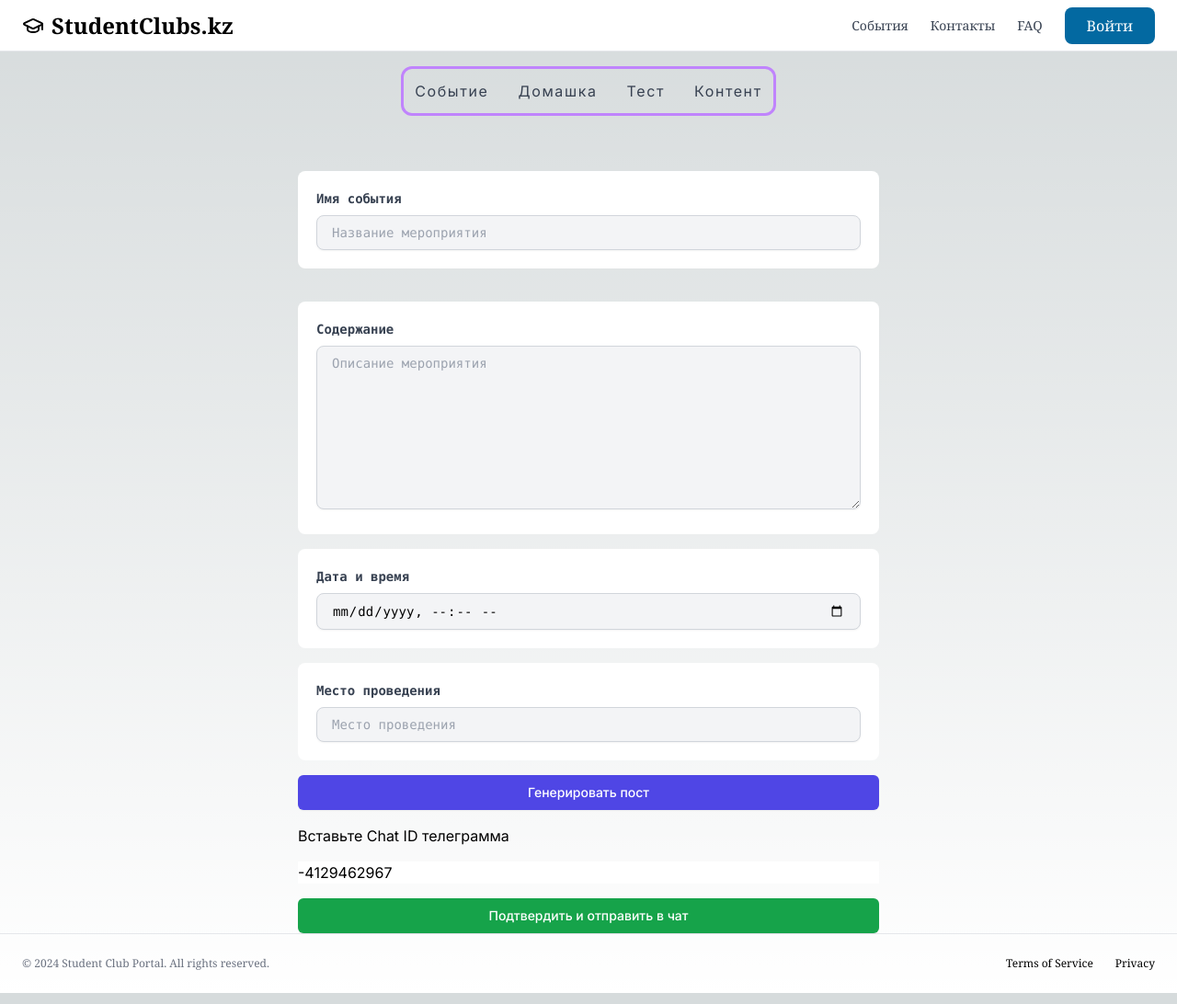
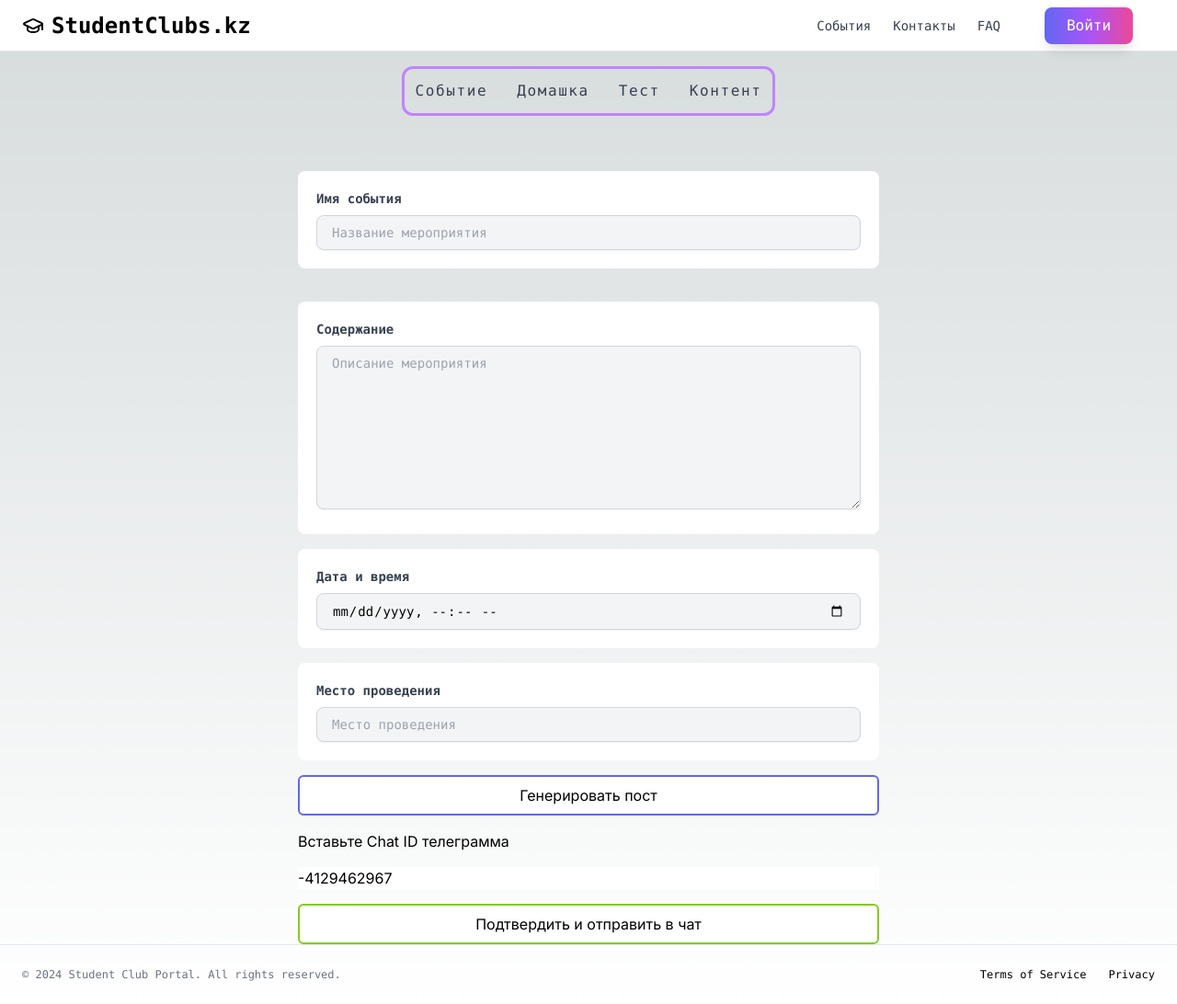
Before and after one commit to RedStarich/eventmax, a Next.js app: page /make-event in a window 1280 px wide. Shown: the whole page at 92% size. Built offline with nearby package versions, Linux system fonts and the light colour scheme; no server answers.

Commit message:
enhanced event-make design

```diff
--- a/src/app/components/EventList.tsx
+++ b/src/app/components/EventList.tsx
@@ -35,7 +35,7 @@ const EventList: React.FC = () => {
     };
 
     return (
-        <div className="grid grid-cols-1 gap-8 sm:grid-cols-2 lg:grid-cols-3">
+        <div className="font-mono grid grid-cols-1 gap-8 sm:grid-cols-2 lg:grid-cols-3">
             {isLoading ? (
                 <p>Loading...</p>
             ) : events.length === 0 ? (
--- a/src/app/components/Footer.tsx
+++ b/src/app/components/Footer.tsx
@@ -5,7 +5,7 @@ import React from 'react'
 export default function Footer() {
     return (
         <div>
-            <footer className="font-serif flex flex-col gap-2 sm:flex-row py-6 w-full shrink-0 items-center px-4 md:px-6 border-t">
+            <footer className="font-mono flex flex-col gap-2 sm:flex-row py-6 w-full shrink-0 items-center px-4 md:px-6 border-t">
                 <p className="text-xs text-gray-500">&copy; 2024 Student Club Portal. All rights reserved.</p>
                 <nav className="sm:ml-auto flex gap-4 sm:gap-6">
                     <a href="#" className="text-xs hover:underline underline-offset-4">
--- a/src/app/components/Header.tsx
+++ b/src/app/components/Header.tsx
@@ -42,7 +42,7 @@ const Header: React.FC = () => {
 
   return (
     <>
-      <header className="bg-white border-b px-4 lg:px-6 h-14 flex items-center justify-between font-serif">
+      <header className="bg-white border-b px-4 lg:px-6 h-14 flex items-center justify-between font-mono">
         <div className="flex items-center">
           <Link href="/" passHref>
             <p className="flex items-center">
@@ -66,12 +66,12 @@ const Header: React.FC = () => {
               <Link href="/profile" passHref>
                 <p className="text-sm font-medium text-gray-700 hover:text-gray-900">Мой профиль</p>
               </Link>
-              <button onClick={handleSignOut} className="text-sm font-medium text-gray-700 hover:text-gray-900">
+              <button onClick={handleSignOut} className="w-24 h-10 text-white  bg-gradient-to-r from-orange-500 via-pink-500 to-red-500 rounded-lg shadow-lg hover:scale-105 duration-200 hover:drop-shadow-2xl hover:shadow-[#7dd3fc] hover:cursor-pointer">
                 Выйти
               </button>
             </>
           ) : (
-            <LinkButton href="/login" className="bg-sky-700">Войти</LinkButton>
+            <LinkButton href="/login"><button className='w-24 h-10 text-white  bg-gradient-to-r from-indigo-500 via-purple-500 to-pink-500 rounded-lg shadow-lg hover:scale-105 duration-200 hover:drop-shadow-2xl hover:shadow-[#7dd3fc] hover:cursor-pointer'>Войти</button></LinkButton>
           )}
         </nav>
         <div className="md:hidden ml-auto">
@@ -97,12 +97,13 @@ const Header: React.FC = () => {
                 <Link href="/profile" passHref>
                   <p className="text-sm font-medium text-gray-700 hover:text-gray-900">Мой профиль</p>
                 </Link>
-                <button onClick={handleSignOut} className="text-sm font-medium text-gray-700 hover:text-gray-900">
+                <button onClick={handleSignOut} className="w-24 h-10 text-white font-semibold bg-gradient-to-r from-orange-500 via-pink-500 to-red-500 rounded-lg shadow-lg hover:scale-105 duration-200 hover:drop-shadow-2xl hover:shadow-[#7dd3fc] hover:cursor-pointer">
                   Выйти
                 </button>
               </>
             ) : (
-              <LinkButton href="/login" className="bg-sky-700">Войти</LinkButton>
+              <LinkButton href="/login"><button className='w-24 h-10 text-white font-semibold bg-gradient-to-r from-lime-600 via-green-600 to-green-700 rounded-lg shadow-lg hover:scale-105 duration-200 hover:drop-shadow-2xl hover:shadow-[#7dd3fc] hover:cursor-pointer'>
+                Войти</button></LinkButton>
             )}
           </nav>
         </div>
--- a/src/app/components/Login.tsx
+++ b/src/app/components/Login.tsx
@@ -30,7 +30,7 @@ const Login: React.FC = () => {
   };
 
   return (
-    <div className="font-serif relative min-h-screen flex items-center justify-center">
+    <div className="font-mono relative min-h-screen flex items-center justify-center">
       <div className="absolute inset-0 bg-cover bg-center filter" style={{ backgroundImage: "url('/images/background-login.jpg')" }}></div>
       <div className="relative z-10 max-w-md w-full p-6 bg-white bg-opacity-90 shadow-md rounded-lg">
         <h2 className="text-2xl font-bold mb-6 text-center">Войти в аккаунт</h2>
--- a/src/app/components/Toolkit.tsx
+++ b/src/app/components/Toolkit.tsx
@@ -5,7 +5,7 @@ export default function Toolkit() {
     const currentPage = '/make-event';
 
     return (
-        <header className="bg-primary text-primary-foreground py-4 ">
+        <header className="bg-primary text-primary-foreground py-4 font-mono ">
             <div className="container mx-auto flex justify-center">
                 <nav className="flex items-center gap-10">
                     <div className="flex space-x-2 border-[3px] border-purple-400 rounded-xl select-none">
--- a/src/app/make-event/page.tsx
+++ b/src/app/make-event/page.tsx
@@ -180,7 +180,7 @@ export default function Component() {
         <button
           type="button"
           onClick={handleGenerate}
-          className="items-center px-4 py-2 border border-transparent text-sm font-medium rounded-md shadow-sm text-white bg-indigo-600 hover:bg-indigo-700 focus:outline-none focus:ring-2 focus:ring-offset-2 focus:ring-indigo-500"
+          className="relative px-8 py-2 rounded-md bg-white isolation-auto z-10 border-2 border-indigo-500 before:absolute before:w-full before:transition-all before:duration-700 before:hover:w-full before:-left-full before:hover:left-0 before:rounded-full before:bg-indigo-500 before:-z-10 before:aspect-square before:hover:scale-150 overflow-hidden before:hover:duration-700"
         >
           {loading ? 'Генерация...' : 'Генерировать пост'}
         </button>
@@ -191,7 +191,7 @@ export default function Component() {
             <h2 className="text-lg font-medium text-gray-700">Сгенерированный пост</h2>
             <textarea
               className="w-full px-4 py-2 border border-gray-300 rounded-md shadow-sm text-gray-800 bg-white"
-              rows={8}
+              rows={16}
               value={editedText}
               onChange={(e) => setEditedText(e.target.value)}
             />
@@ -201,7 +201,7 @@ export default function Component() {
         <input id="chatId" value={chatId} onChange={(e) => setChatId(e.target.value)}></input>
         <button
           type="submit"
-          className="items-center px-4 py-2 border border-transparent text-sm font-medium rounded-md shadow-sm text-white bg-green-600 hover:bg-green-700 focus:outline-none focus:ring-2 focus:ring-offset-2 focus:ring-green-500"
+          className="relative px-8 py-2 rounded-md bg-white isolation-auto z-10 border-2 border-lime-500 before:absolute before:w-full before:transition-all before:duration-700 before:hover:w-full before:-left-full before:hover:left-0 before:rounded-full before:bg-lime-500 before:-z-10 before:aspect-square before:hover:scale-150 overflow-hidden before:hover:duration-700"
         >
           {loading ? 'Сохранение...' : 'Подтвердить и отправить в чат'}
         </button>
--- a/src/app/profile/page.tsx
+++ b/src/app/profile/page.tsx
@@ -47,7 +47,7 @@ const Profile: React.FC = () => {
   }
 
   return (
-    <div className="container mx-auto mt-8 font-serif">
+    <div className="container mx-auto mt-8 font-mono">
       <h1 className="text-2xl font-bold mb-4">Мой профиль</h1>
       <div className="bg-white shadow-md rounded px-8 pt-6 pb-8 mb-4">
         <p className="text-gray-700 text-base mb-4">Email: {user?.email}</p>
```
